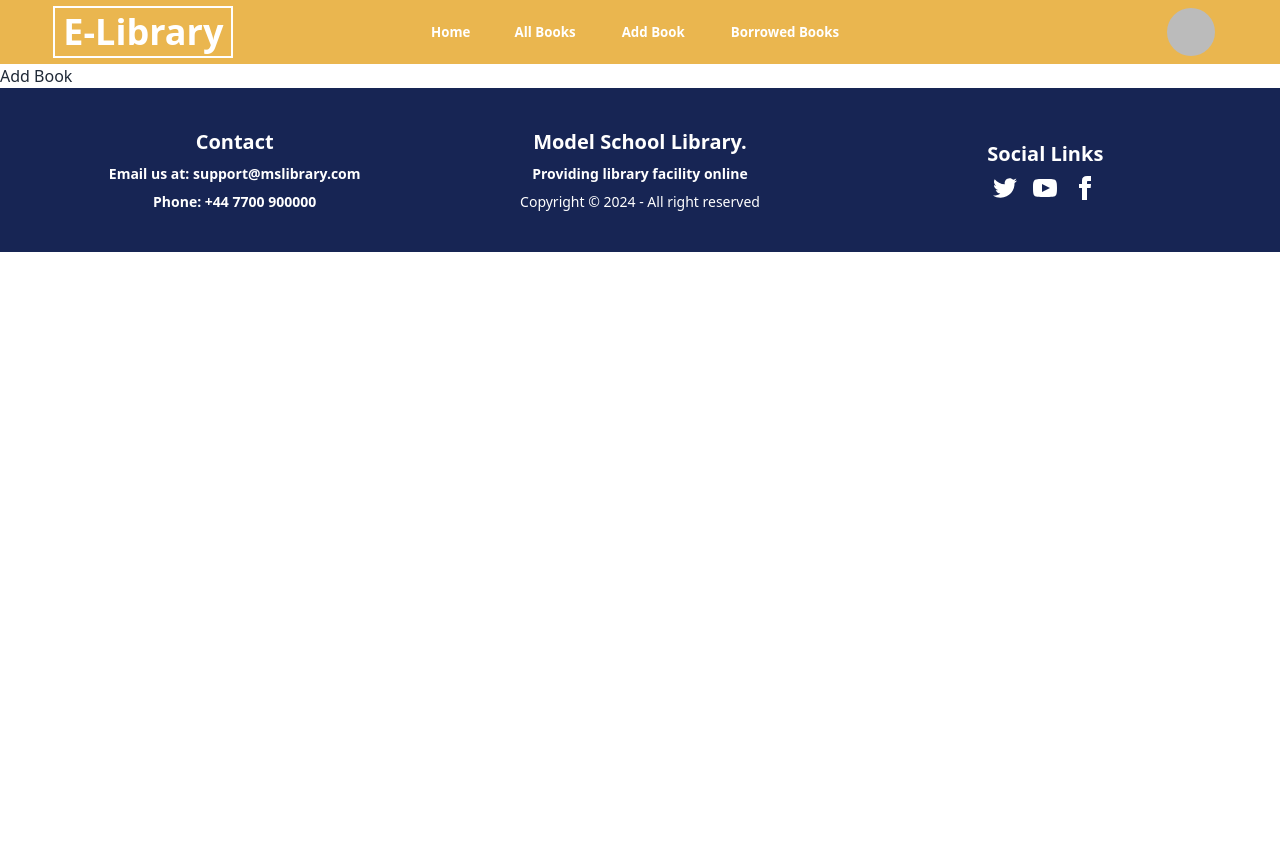
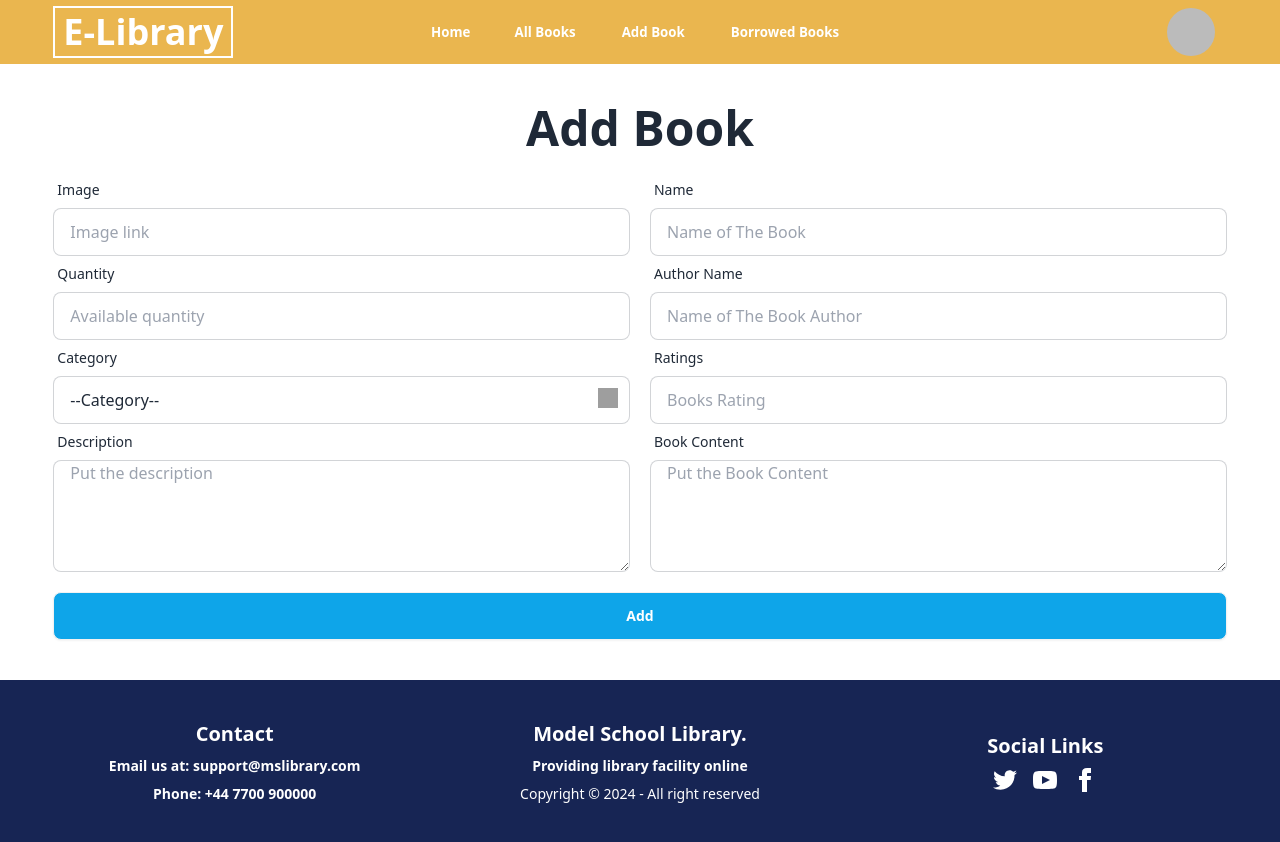
Before and after one commit to MHShiqder/E-Library-an-online-library-management-system-client-side, a React (Vite) app: page /add-book in a window 1280 px wide. Before the commit the page ends 800 px from the top, so only its background shows below. Built offline with nearby package versions, Linux system fonts and the light colour scheme; no server answers; sample sign-in values are in the browser's storage; grey boxes are pictures that could not be loaded.

Commit message:
added the add book page

```diff
--- a/package.json
+++ b/package.json
@@ -10,6 +10,7 @@
     "preview": "vite preview"
   },
   "dependencies": {
+    "axios": "^1.7.9",
     "firebase": "^11.1.0",
     "localforage": "^1.10.0",
     "match-sorter": "^8.0.0",
--- /dev/null
+++ b/src/Component/AddBook.jsx
@@ -0,0 +1,136 @@
+import { useContext, useState } from "react";
+import toast from "react-hot-toast";
+import { AuthContext } from "../provider/AuthProvider";
+import axios from "axios";
+
+const AddBook = () => {
+    const { user } = useContext(AuthContext)
+    const contributor = user.email;
+    const [selectedCategory, setSelectedCategory] = useState("");
+    const handleTypes = (e) => {
+        setSelectedCategory(e.target.value);
+    };
+
+
+    const handleSubmit = (e) => {
+        e.preventDefault()
+        const form = e.target
+        const Image = form.Image.value
+        const Name = form.Name.value
+        const AName = form.AName.value
+        const Description = form.Description.value
+        const Content = form.Content.value
+        const ratings = parseInt(form.ratings.value)
+        const quantity = parseInt(form.quantity.value)
+
+
+        const formDocument = { Image, Name, selectedCategory, Description, contributor,quantity,ratings,AName,Content }
+        // console.log(formDocument)
+        axios.post("http://localhost:5000/add-books",formDocument)
+
+            .then(res => {
+                console.log(res.data)
+                toast.success("Added the Book successfully")
+            })
+            form.reset();
+    }
+    return (
+        <div className="w-11/12 mx-auto my-10 text-center">
+            <h2 className="font-bold text-5xl mb-5">Add Book</h2>
+            <form onSubmit={handleSubmit}>
+
+
+                {/* form row 1 */}
+                <div className="flex flex-col sm:flex-row  gap-5">
+                    {/* image  */}
+                    <div className="form-control w-full">
+                        <label className="label">
+                            <span className="label-text">Image</span>
+                        </label>
+                        <input type="text" name="Image" placeholder="Image link" className="input input-bordered" required />
+                    </div>
+
+                    {/* book name  */}
+                    <div className="form-control w-full">
+                        <label className="label">
+                            <span className="label-text">Name</span>
+                        </label>
+                        <input type="text" name="Name" placeholder="Name of The Book" className="input input-bordered" required />
+                    </div>
+                </div>
+
+
+                {/* new div  */}
+                <div className="flex flex-col sm:flex-row  gap-5">
+                    {/* quantity  */}
+                    <div className="form-control w-full">
+                        <label className="label">
+                            <span className="label-text">Quantity</span>
+                        </label>
+                        <input type="number" name="quantity" placeholder="Available quantity" className="input input-bordered" required />
+                    </div>
+                    <div className="form-control w-full">
+                        <label className="label">
+                            <span className="label-text">Author Name</span>
+                        </label>
+                        <input type="text" name="AName" placeholder="Name of The Book Author" className="input input-bordered" required />
+                    </div>
+                </div>
+
+                {/* new div 2 */}
+                <div className="flex flex-col sm:flex-row  gap-5">
+                    {/* category  */}
+                    <div className="form-control w-full relative">
+                        <label className="label">
+                            <span className="label-text">Category</span>
+                        </label>
+                        <img className="w-5 h-5 absolute right-3 bottom-4" src="https://cdn-icons-png.flaticon.com/128/9297/9297089.png" alt="" />
+                        <select onChange={handleTypes} defaultValue={"category"} name="Types" id=""
+                            className="input input-bordered">
+                            <option value="category" disabled>--Category--</option>
+                            <option value="Drama">Drama</option>
+                            <option value="History">History</option>
+                            <option value="Thriller">Thriller</option>
+                            <option value="Novel">Novel</option>
+                        </select>
+                    </div>
+
+                    {/* ratings  */}
+
+                    <div className="form-control w-full">
+                        <label className="label">
+                            <span className="label-text">Ratings</span>
+                        </label>
+                        <input type="number" name="ratings" placeholder="Books Rating" className="input input-bordered" required />
+                    </div>
+
+
+                </div>
+                {/* description part */}
+                <div className="flex flex-col sm:flex-row  gap-5">
+                    <div className="form-control w-full">
+                        <label className="label">
+                            <span className="label-text">Description</span>
+                        </label>
+                        <textarea type="text" name="Description" placeholder="Put the description" className="input input-bordered h-28" required />
+                    </div>
+                    <div className="form-control w-full">
+                        <label className="label">
+                            <span className="label-text">Book Content</span>
+                        </label>
+                        <textarea type="text" name="Content" placeholder="Put the Book Content" className="input input-bordered h-28" required />
+                    </div>
+                </div>
+
+                <div>
+                    <button className="btn btn-block mt-5 bg-sky-500 text-white hover:bg-sky-700">Add</button>
+
+                </div>
+
+            </form >
+        </div >
+    );
+};
+
+
+export default AddBook;
--- a/src/Component/PrivateProfile.jsx
+++ b/src/Component/PrivateProfile.jsx
@@ -7,7 +7,7 @@ const PrivateProfile = ({children}) => {
     const {user,loading}=useContext(AuthContext)
     const location=useLocation();
     if(loading){
-        return <span className="loading loading-spinner loading-lg"></span>
+        return <div className="text-center my-40 "><span className="loading loading-spinner loading-lg"></span></div>
     }
     if(user){
         return children
--- a/src/Component/Register.jsx
+++ b/src/Component/Register.jsx
@@ -74,7 +74,7 @@ const Register = () => {
                         <label className="label">
                             <span className="label-text">Photo-URL</span>
                         </label>
-                        <input type="text" name="photo" placeholder="photo-url" className="input input-bordered" />
+                        <input type="text" name="photo" placeholder="enter your photo-url" className="input input-bordered" />
                     </div>
                     <div className="form-control">
                         <label className="label">
--- a/src/Component/Slideshow.jsx
+++ b/src/Component/Slideshow.jsx
@@ -18,29 +18,25 @@ const divStyle = {
 
 
 
-
-
-
-
 const slideImages = [
   {
-    url: 'https://i.ibb.co.com/J2xKjjZ/benoit-beaumatin-FKcvr-ldke-Q-unsplash.jpg',
+    url: 'https://i.ibb.co.com/9gRckVy/jessica-ruscello-OQSCtab-Gk-SY-unsplash.jpg',
     caption: 'Slide 1'
   },
   {
-    url: 'https://i.ibb.co.com/fCwfR8M/krupali-patel-o-Jh-IQSt6-SIo-unsplash-1.jpg',
+    url: 'https://i.ibb.co.com/7z2n3SL/thomas-kelley-h-HL08l-F7-Ikc-unsplash.jpg',
     caption: 'Slide 2'
   },
   {
-    url: 'https://i.ibb.co.com/Jp0x5LW/tanuj-adhikary-7-UJ5rrg4-Ml-Q-unsplash.jpg',
+    url: 'https://i.ibb.co.com/nLZ8TgQ/jonathan-francisca-Bpbk-LACP64-M-unsplash.jpg',
     caption: 'Slide 3'
   },
   {
-    url: 'https://i.ibb.co.com/tQkZ6dK/christine-roy-ir5-MHI6r-Pg0-unsplash.jpg',
+    url: 'https://i.ibb.co.com/DYChggv/inaki-del-olmo-NIJu-EQw0-RKg-unsplash-1.jpg',
     caption: 'Slide 4'
   },
   {
-    url: 'https://i.ibb.co.com/hHc67sc/kyle-glenn-n-Xt5-Ht-Lmlg-E-unsplash.jpg',
+    url: 'https://i.ibb.co.com/GP20Syp/giammarco-boscaro-ze-H-ljaw-Htg-unsplash.jpg',
     caption: 'Slide 5'
   },
 ];
--- a/src/Layout/AddBook.jsx
+++ /dev/null
@@ -1,11 +0,0 @@
-import React from 'react';
-
-const AddBook = () => {
-    return (
-        <div>
-            Add Book
-        </div>
-    );
-};
-
-export default AddBook;
--- a/src/Layout/Home.jsx
+++ b/src/Layout/Home.jsx
@@ -5,7 +5,7 @@ import { useTypewriter } from 'react-simple-typewriter'
 const Home = () => {
     // Typewriter helper
     const [text] = useTypewriter({
-        words: ['Well-Come To Visa-Navigator'],
+        words: ['Welcome To E-Library'],
         loop: 0
     })
 
--- a/src/Router/Router.jsx
+++ b/src/Router/Router.jsx
@@ -4,9 +4,9 @@ import ErrorPage from "../Component/ErrorPage";
 import Home from "../Layout/Home";
 import Register from "../Component/Register";
 import Login from "../Component/Login";
-import AllBooks from "../Layout/AllBooks";
-import AddBook from "../Layout/AddBook";
-import BorrowedBooks from "../Layout/BorrowedBooks";
+import AllBooks from "../Component/AllBooks";
+import AddBook from "../Component/AddBook";
+import BorrowedBooks from "../Component/BorrowedBooks";
 import PrivateProfile from "../Component/PrivateProfile";
 import Forget from "../Component/Forget";
 
```
Also changed, not shown: src/Component/AllBooks.jsx (renamed from src/Layout/AllBooks.jsx), src/Component/BorrowedBooks.jsx (renamed from src/Layout/BorrowedBooks.jsx), 1 other file (tests, documents, lock files or other folders).
